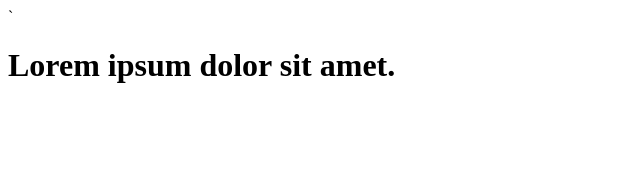
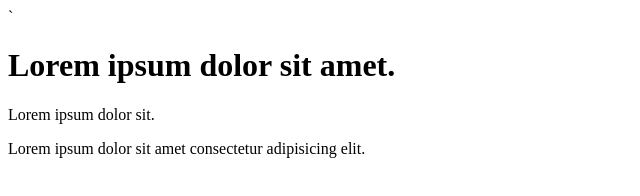
Before and after one commit to daniel-modex/gitdemo, a plain HTML site: page index.html in a window 1280 px wide. Shown: the whole page, without its empty margins (0-640 px from the left). Drawn offline with Linux system fonts and the light colour scheme.

Commit message:
squased index c1 and c2
index c1

index c2

```diff
--- a/index.html
+++ b/index.html
@@ -7,5 +7,7 @@
 </head>
 <body>
     <h1>Lorem ipsum dolor sit amet.</h1>
+    <p>Lorem ipsum dolor sit.</p>
+    <p>Lorem ipsum dolor sit amet consectetur adipisicing elit.</p>
 </body>
 </html>
```
